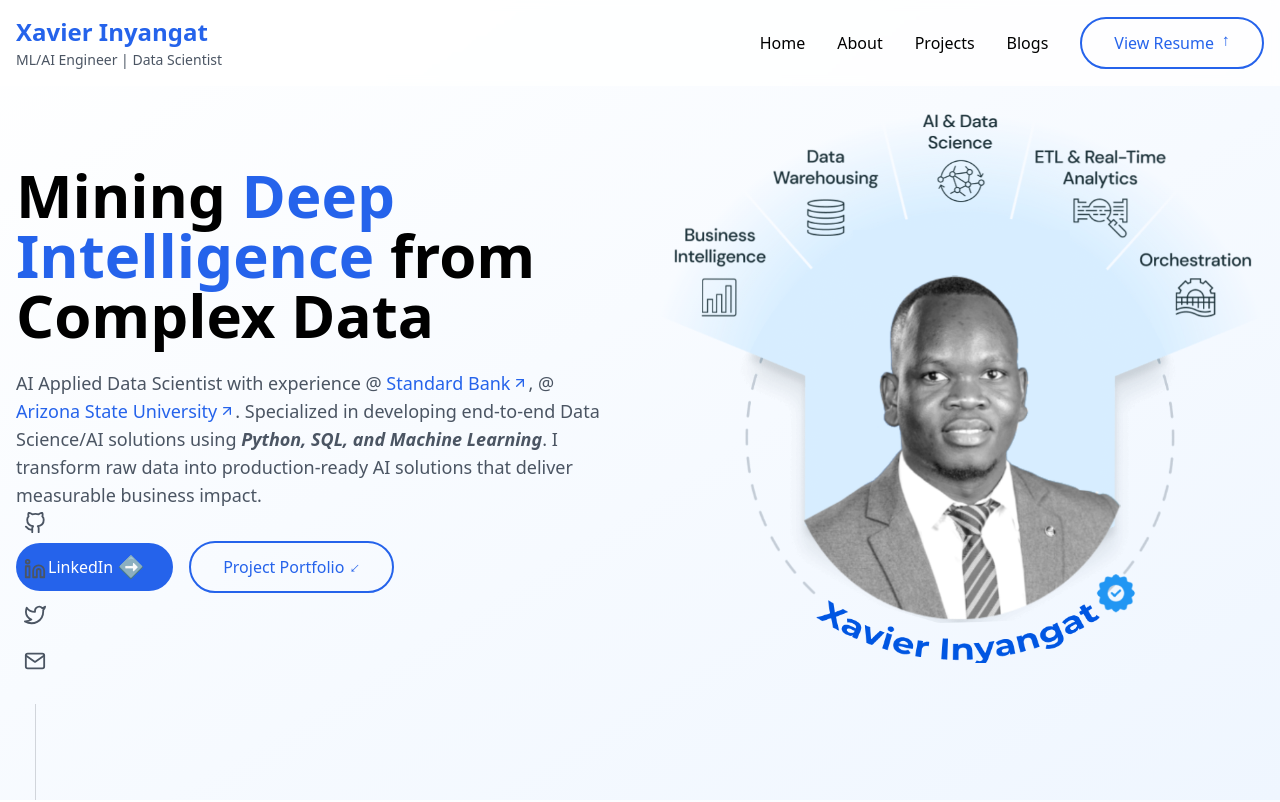
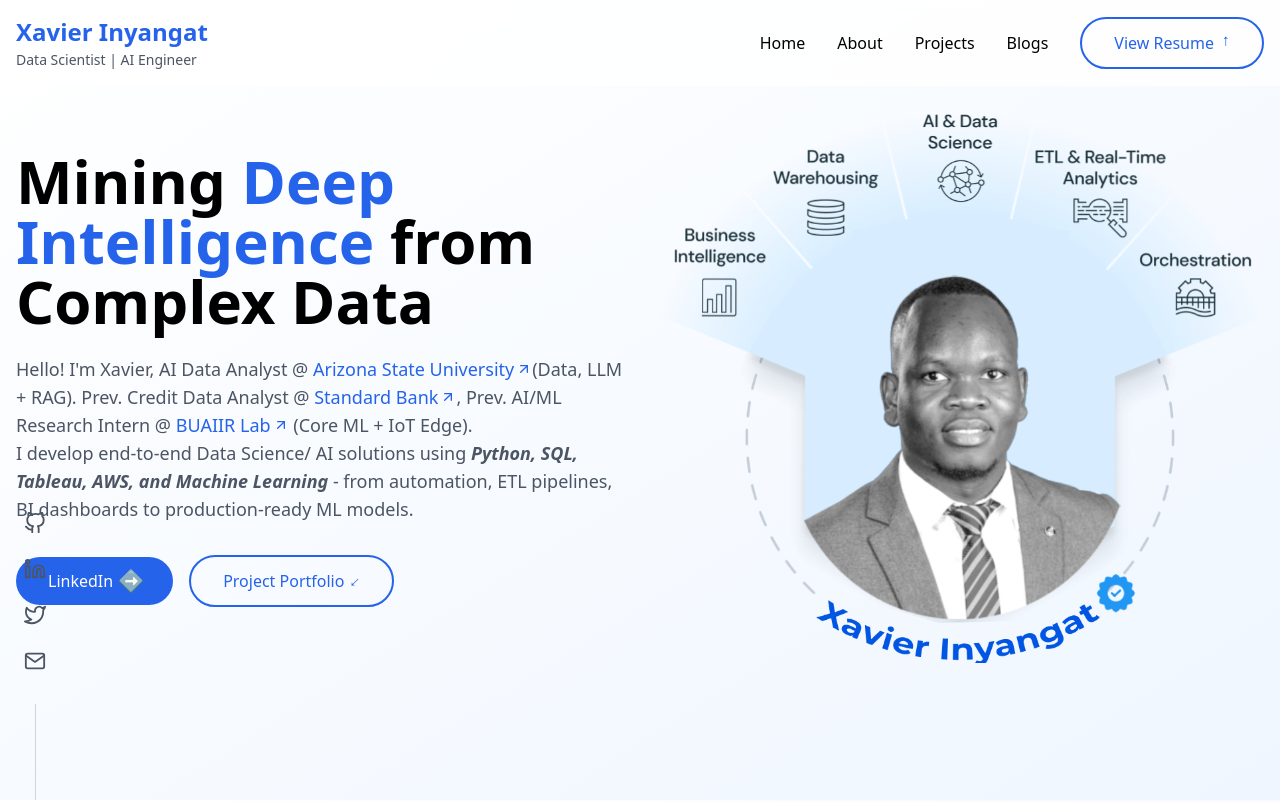
Before and after one commit to fxinyangat/personal-website, a React (Create React App) app: page / in a window 1280 px wide. Shown: the top 802 px of the page. Built offline with nearby package versions, Linux system fonts and the light colour scheme.

Commit message:
changes to landing page

```diff
--- a/src/components/Header.jsx
+++ b/src/components/Header.jsx
@@ -16,7 +16,7 @@ const Header = () => {
                 Xavier Inyangat
               </a>
               <span className="text-xs lg:text-sm text-gray-600 mt-0.5">
-                ML/AI Engineer | Data Scientist
+                Data Scientist | AI Engineer
               </span>
             </div>
 
--- a/src/components/Hero.jsx
+++ b/src/components/Hero.jsx
@@ -23,7 +23,17 @@ const Hero = () => {
               animate={{ opacity: 1, y: 0 }}
               transition={{ duration: 0.5, delay: 0.2 }}
             >
-              AI Applied Data Scientist with experience @{" "}
+              Hello! I'm Xavier, AI Data Analyst @ <a
+                href="https://ai.asu.edu/technical-foundation"
+                target="_blank"
+                rel="noopener noreferrer"
+                className="text-blue-600 hover:text-blue-800 inline-flex items-center gap-0.5 group"
+              >
+                Arizona State University
+                <FiArrowUpRight className="w-4 h-4 transform group-hover:translate-x-0.5 group-hover:-translate-y-0.5 transition-transform" />
+              </a>
+
+                (Data, LLM + RAG). Prev. Credit Data Analyst @{" "}
               <a
                 href="https://www.standardbank.com/sbg/standard-bank-group/our-group/about-us"
                 target="_blank"
@@ -33,19 +43,22 @@ const Hero = () => {
                 Standard Bank
                 <FiArrowUpRight className="w-4 h-4 transform group-hover:translate-x-0.5 group-hover:-translate-y-0.5 transition-transform" />
               </a>
-              , @{" "}
+              , Prev. AI/ML Research Intern @{" "}
               <a
-                href="https://www.asu.edu/about"
+                href="https://busitema.ac.ug/research/projects/busitema-ai-interdisciplinary-research-group"
                 target="_blank"
                 rel="noopener noreferrer"
                 className="text-blue-600 hover:text-blue-800 inline-flex items-center gap-0.5 group"
               >
-                Arizona State University
+                BUAIIR Lab
                 <FiArrowUpRight className="w-4 h-4 transform group-hover:translate-x-0.5 group-hover:-translate-y-0.5 transition-transform" />
-              </a>
-              . Specialized in developing end-to-end Data Science/AI solutions using <i><b>Python, SQL, and Machine Learning</b></i>.
-                I transform raw data into production-ready AI solutions that deliver measurable business impact.
+              </a> (Core ML + IoT Edge).
 
+              <p>
+              I develop end-to-end Data Science/ AI solutions using <i><b>Python, SQL, Tableau, AWS, and Machine Learning</b></i> -
+              from automation, ETL pipelines, BI dashboards to production-ready ML models.
+
+              </p>
             </motion.p>
 
 
```
